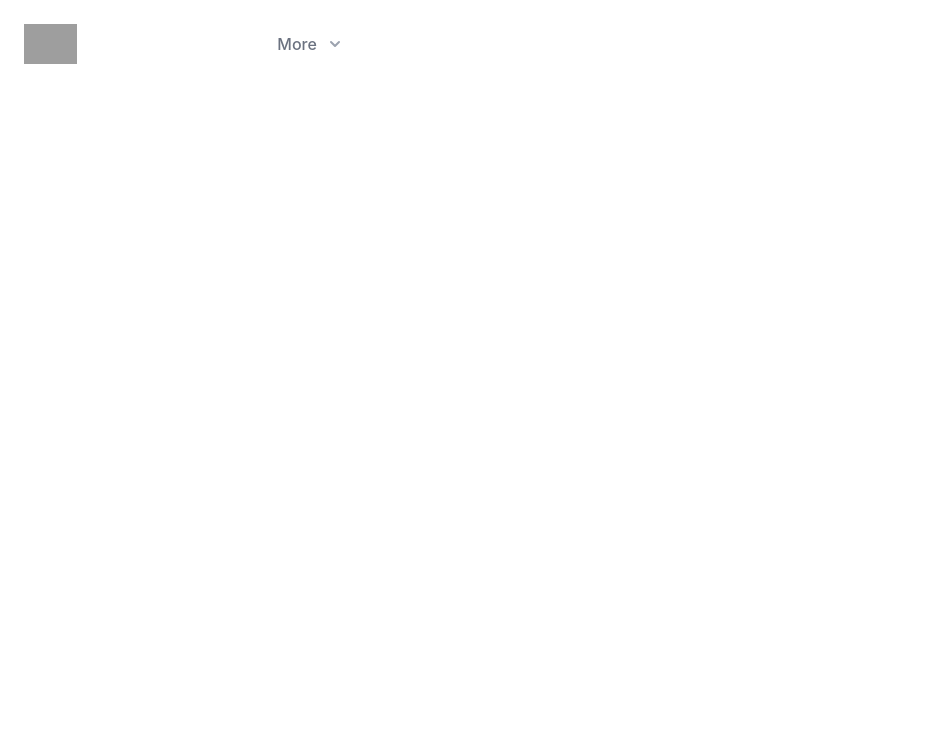
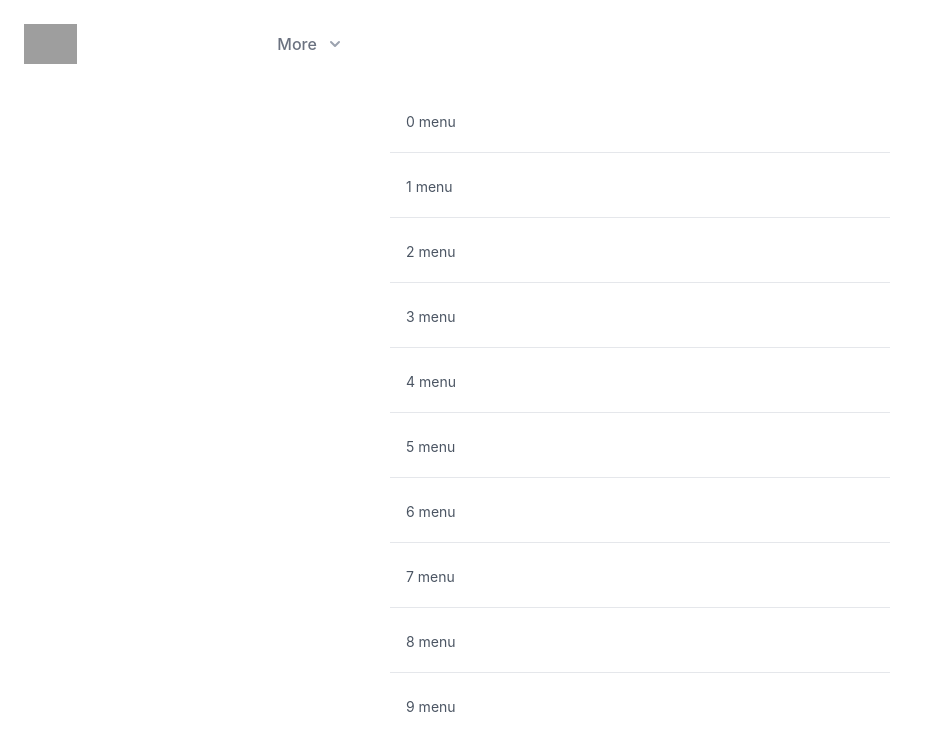
Before and after one commit to JiHoon777/laboratory, a React (Create React App) app: page /main/project/ContextMenu in a window 1280 px wide. Shown: the top 750 px of the page, without its empty margins (0-929 px from the left). Built offline with nearby package versions, Linux system fonts and the light colour scheme; grey boxes are pictures that could not be loaded.

Commit message:
Mobx를 이용한ContextMenu 구현

```diff
--- /dev/null
+++ b/src/hooks/useDetectOutsideClick.ts
@@ -0,0 +1,20 @@
+import React from "react";
+
+export function useDetectOutsideClick(
+  onClose: () => void,
+  ref: any,
+  isOpen: boolean
+) {
+  React.useEffect(() => {
+    const handleClick = (e: any) => {
+      if (ref.current && !ref.current.contains(e.target) && isOpen) {
+        onClose();
+      }
+    };
+
+    if (ref.current) {
+      document.addEventListener("mousedown", handleClick);
+      return () => document.removeEventListener("mousedown", handleClick);
+    }
+  }, [onClose, ref, isOpen]);
+}
--- a/src/projects/contextMenu/ContextMenu.tsx
+++ b/src/projects/contextMenu/ContextMenu.tsx
@@ -1,7 +1,82 @@
 import React from "react";
+import { observer } from "mobx-react";
+import { useLabStore } from "../../store/configureRootStore";
+import { useDetectOutsideClick } from "../../hooks/useDetectOutsideClick";
+import { DOContextMenu } from "../../store/projects/contextMenu/DOContextMenu";
 
 interface IContextMenuProps {}
 
-export const ContextMenu: React.FC<IContextMenuProps> = (props) => {
-  return <div></div>;
-};
+export const ContextMenu: React.FC<IContextMenuProps> = observer((props) => {
+  const store = useLabStore();
+  const cmStore = store.contextMenuStore;
+
+  const contextMenuList = cmStore.contextMenus;
+  return (
+    <div className={"flex flex-col flex-1 px-10 items-center"}>
+      <ul role="list" className="divide-y divide-gray-200">
+        {contextMenuList.map((menu, index) => (
+          <ContextMenuItem key={index} menu={menu} />
+        ))}
+      </ul>
+    </div>
+  );
+});
+
+interface IContextMenuItemProps {
+  menu: DOContextMenu;
+}
+
+const ContextMenuItem: React.FC<IContextMenuItemProps> = observer((props) => {
+  const { menu } = props;
+  const contextWrapperRef = React.useRef<HTMLDivElement | null>(null);
+
+  useDetectOutsideClick(
+    () => menu.setShowContext(false),
+    contextWrapperRef,
+    menu.showContext
+  );
+
+  return (
+    <li
+      className="w-screen relative bg-white py-5 px-4 hover:bg-gray-50 focus-within:ring-2 focus-within:ring-inset focus-within:ring-indigo-600"
+      style={{ maxWidth: 500 }}
+      onMouseEnter={() => {
+        menu.setShowToggleContextButton(true);
+      }}
+      onMouseLeave={() => {
+        menu.setShowToggleContextButton(false);
+      }}
+    >
+      <div
+        className="relative flex justify-between mt-1"
+        ref={contextWrapperRef}
+      >
+        <p className="line-clamp-2 text-sm text-gray-600">{menu.text}</p>
+        {menu.showToggleContextButton && (
+          <button
+            onClick={() =>
+              menu.showContext
+                ? menu.setShowContext(false)
+                : menu.setShowContext(true)
+            }
+          >
+            {menu.showContext ? "close" : "open"}
+          </button>
+        )}
+        {menu.showContext && (
+          <div
+            className={"absolute "}
+            style={{
+              bottom: -40,
+              right: 0,
+              zIndex: 100,
+              border: "1px solid black",
+            }}
+          >
+            {menu.context}
+          </div>
+        )}
+      </div>
+    </li>
+  );
+});
--- a/src/store/projects/contextMenu/ContextMenuStore.ts
+++ b/src/store/projects/contextMenu/ContextMenuStore.ts
@@ -1,10 +1,27 @@
-import { makeObservable } from "mobx";
+import { action, makeObservable } from "mobx";
 import { BaseProjectStore } from "../BaseProjectStore";
 import { ProjectEnum } from "../projectEnum";
+import { DOContextMenu } from "./DOContextMenu";
+import { MockContextMenus } from "./MockContextMenu";
 
 export class ContextMenuStore extends BaseProjectStore {
+  contextMenus: DOContextMenu[];
+
   constructor() {
     super(ProjectEnum.ContextMenu, "ContextMenu 를 맛보자");
-    makeObservable(this, {});
+    this.contextMenus = MockContextMenus.map(
+      (menu) => new DOContextMenu(menu.text, menu.context)
+    );
+
+    makeObservable(this, {
+      closeContextInMenus: action,
+    });
+  }
+
+  closeContextInMenus() {
+    const menus = this.contextMenus.filter((menu) => menu.showContext);
+    menus.forEach((menu) => {
+      menu.setShowContext(false);
+    });
   }
 }
--- a/src/store/projects/contextMenu/DOContextMenu.ts
+++ b/src/store/projects/contextMenu/DOContextMenu.ts
@@ -1,7 +1,29 @@
-import { makeObservable } from "mobx";
+import { action, makeObservable, observable } from "mobx";
 
 export class DOContextMenu {
-  constructor() {
-    makeObservable(this, {});
+  text: string;
+  context: string;
+
+  showToggleContextButton: boolean = false;
+  showContext: boolean = false;
+
+  constructor(text: string, context: string) {
+    this.text = text;
+    this.context = context;
+    makeObservable(this, {
+      showToggleContextButton: observable,
+      showContext: observable,
+
+      setShowToggleContextButton: action,
+      setShowContext: action,
+    });
+  }
+
+  setShowToggleContextButton(show: boolean) {
+    this.showToggleContextButton = show;
+  }
+
+  setShowContext(show: boolean) {
+    this.showContext = show;
   }
 }
```
